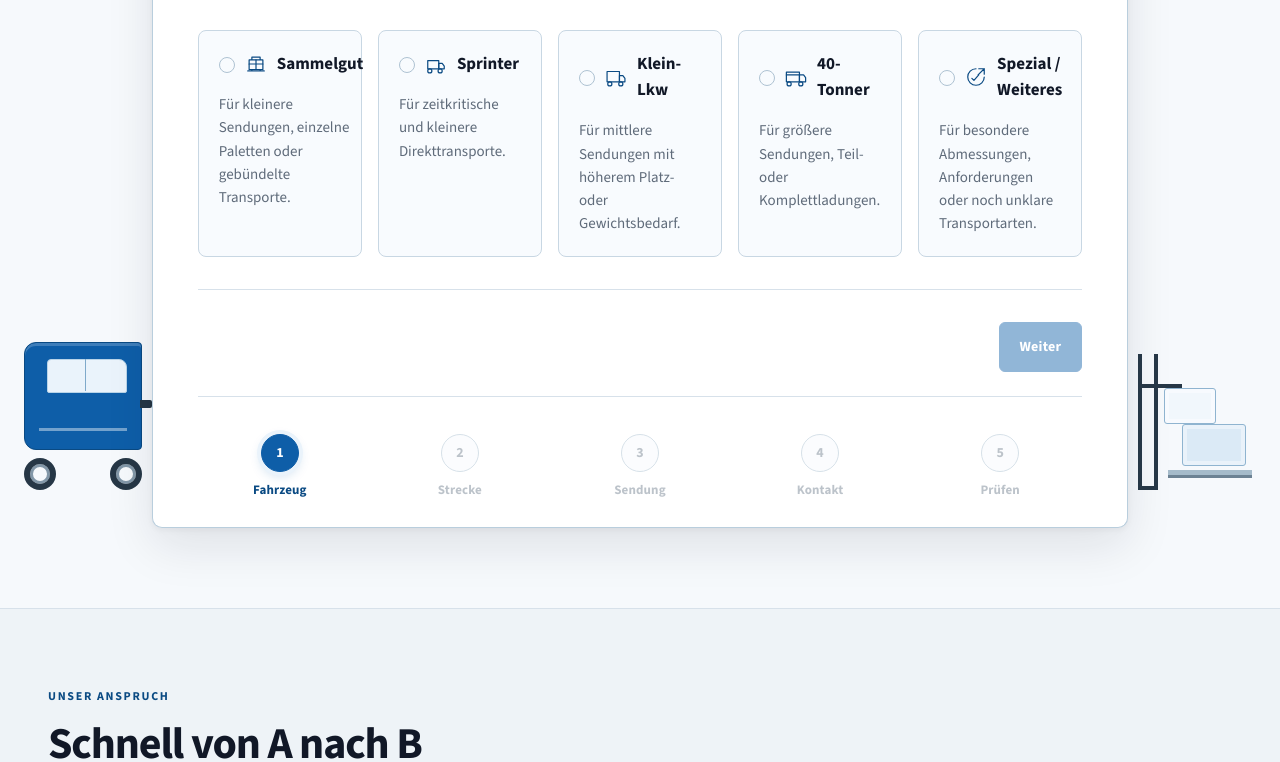
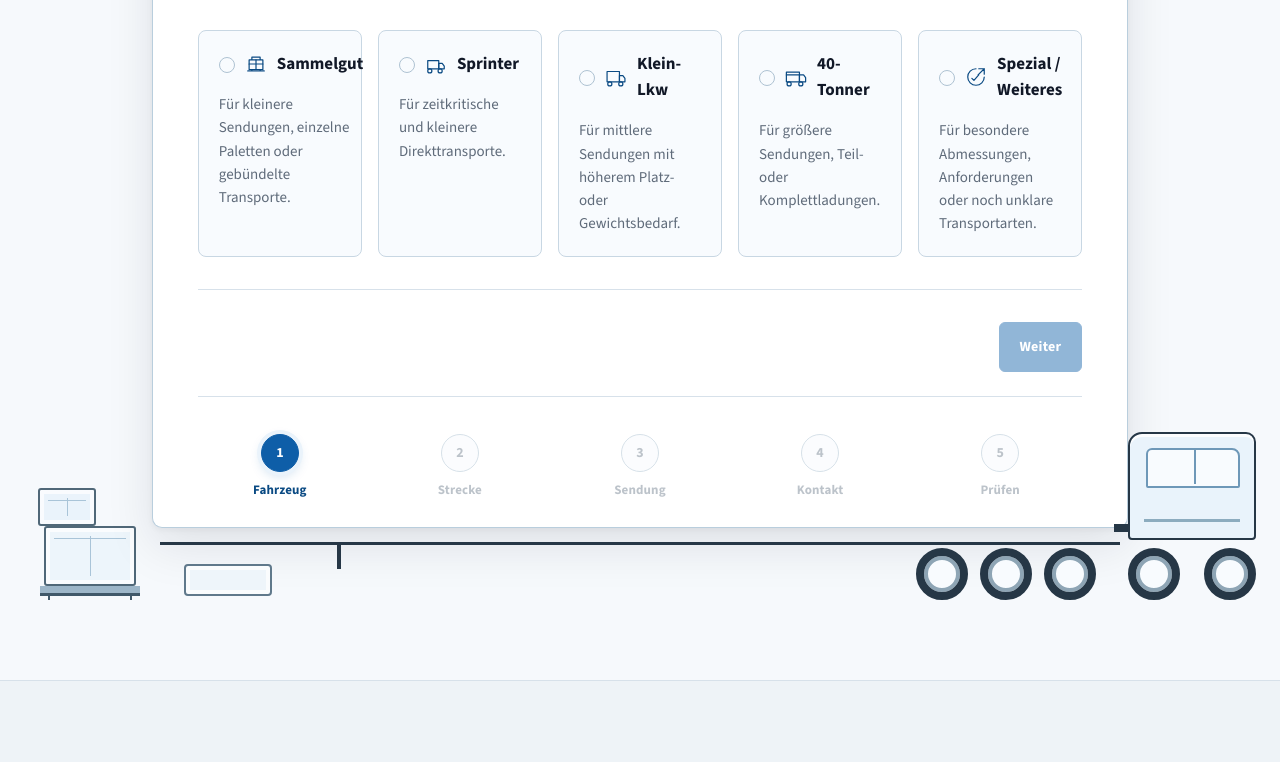
Before and after one commit to CornerDesign-Dominic/BPL-WEB, a Next.js app: page / in a window 1280 px wide. Shown: the part 742-1504 px from the top of the page. Built offline with nearby package versions, Linux system fonts and the light colour scheme.

Commit message:
Redesign transport request form vehicle illustration

```diff
--- a/src/app/globals.css
+++ b/src/app/globals.css
@@ -127,26 +127,32 @@ h3 { margin-bottom: var(--space-2); font-size: 1.25rem; line-height: 1.22; }
 .transport-request-section { padding: clamp(var(--space-5), 5vw, var(--space-8)) 0 var(--space-10); scroll-margin-top: calc(var(--header-height) + var(--space-2)); background: var(--color-surface); }
 .transport-request-section__heading { margin-bottom: var(--space-3); }
 .transport-request-section__heading h2 { max-width: none; margin: 0; color: var(--color-text); font-size: clamp(1.875rem, 3vw, 2.5rem); font-weight: 800; letter-spacing: -0.035em; }
-.transport-request-composition { display: grid; width: min(100% - 3rem, calc(var(--content-width) + 20rem)); margin-inline: auto; grid-template-columns: clamp(7rem, 10vw, 10rem) minmax(0, var(--content-width)) clamp(7rem, 10vw, 10rem); align-items: stretch; }
+.transport-request-composition { display: grid; width: min(100% - 3rem, calc(var(--content-width) + 20rem)); margin-inline: auto; grid-template-columns: clamp(7rem, 10vw, 10rem) minmax(0, var(--content-width)) clamp(7rem, 10vw, 10rem); align-items: end; }
+.transport-request-vehicle { display: grid; min-width: 0; grid-template-rows: auto 4.5rem; align-self: stretch; }
 .transport-request-box { position: relative; min-width: 0; padding: clamp(var(--space-3), 3.5vw, var(--space-6)); padding-bottom: var(--space-3); border: 1px solid #b9cedd; border-top: 0.375rem solid var(--color-primary); border-radius: 0.625rem; background: var(--color-background); box-shadow: 0 1.125rem 3rem var(--color-form-shadow), 0 0.125rem 0.375rem rgb(17 24 39 / 5%); }
 .transport-request-box::before { position: absolute; top: 0; right: var(--space-4); left: var(--space-4); height: 1px; background: rgb(255 255 255 / 80%); content: ""; }
-.transport-request-tractor, .transport-request-loading { min-width: 0; pointer-events: none; }
-.transport-request-tractor { display: flex; align-items: flex-end; justify-content: flex-end; padding: 0 0.625rem 2.375rem 0; }
-.transport-request-tractor__vehicle { position: relative; display: grid; width: min(100%, 9.25rem); grid-template-columns: repeat(2, 2rem); grid-template-rows: 6.75rem 2rem; align-items: end; justify-content: space-between; gap: 0.5rem; }
-.transport-request-tractor__vehicle::after { position: absolute; top: 3.65rem; right: -0.625rem; width: 0.75rem; height: 0.5rem; border-radius: 0 0.125rem 0.125rem 0; background: #263746; content: ""; }
-.transport-request-tractor__cab { position: relative; display: block; height: 6.75rem; grid-column: 1 / -1; border: 1px solid var(--color-primary-dark); border-radius: 0.75rem 0.25rem 0.25rem 0.75rem; background: var(--color-primary); box-shadow: inset 0 0.1875rem 0 rgb(255 255 255 / 20%); }
-.transport-request-tractor__cab::before { position: absolute; top: 1rem; right: 0.875rem; left: 1.375rem; height: 2rem; border: 1px solid #b9d4e8; border-radius: 0.25rem 0.5rem 0.125rem 0.125rem; background: #eaf3fb; content: ""; }
-.transport-request-tractor__cab::after { position: absolute; right: 0.875rem; bottom: 1.125rem; left: 0.875rem; height: 0.1875rem; background: rgb(255 255 255 / 42%); content: ""; }
-.transport-request-tractor__cab span { position: absolute; top: 1rem; left: 52%; width: 1px; height: 2rem; background: #7fa9ca; }
-.transport-request-tractor__wheel { display: block; width: 2rem; height: 2rem; border: 0.375rem solid #263746; border-radius: 50%; background: #f6f9fc; box-shadow: inset 0 0 0 0.1875rem #8297a8; }
-.transport-request-loading { display: flex; align-items: flex-end; padding: 0 0 2.375rem 0.625rem; }
-.transport-request-loading__scene { position: relative; display: grid; width: min(100%, 9rem); height: 9.25rem; grid-template-columns: 1.25rem 1fr; align-items: end; }
-.transport-request-loading__mast { display: block; height: 8.5rem; border-inline: 0.25rem solid #263746; border-bottom: 0.25rem solid #263746; }
-.transport-request-loading__mast::after { display: block; width: 2.5rem; height: 0.25rem; margin-top: 1.875rem; background: #263746; content: ""; }
-.transport-request-loading__package { position: absolute; display: block; border: 1px solid #8fb4d0; border-radius: 0.1875rem; background: #dbeaf6; box-shadow: inset 0 0 0 0.25rem rgb(255 255 255 / 38%); }
-.transport-request-loading__package--one { right: 0.625rem; bottom: 1.5rem; width: 4rem; height: 2.625rem; }
-.transport-request-loading__package--two { right: 2.5rem; bottom: 4.125rem; width: 3.25rem; height: 2.25rem; background: #f1f7fc; }
-.transport-request-loading__pallet { position: absolute; right: 0.25rem; bottom: 0.75rem; width: 5.25rem; height: 0.5rem; border-bottom: 0.1875rem solid #6c8293; background: #a5bbca; }
+.transport-request-cargo, .transport-request-cab, .transport-request-vehicle__underbody { min-width: 0; pointer-events: none; }
+.transport-request-cargo { display: flex; align-items: flex-end; justify-content: flex-end; padding-right: 1rem; }
+.transport-request-cargo__stack { position: relative; width: min(100%, 8.5rem); height: 7rem; }
+.transport-request-cargo__crate { position: absolute; display: block; border: 0.125rem solid #506878; border-radius: 0.1875rem; background: #edf5fb; box-shadow: inset 0 0 0 0.25rem rgb(255 255 255 / 72%); }
+.transport-request-cargo__crate::before, .transport-request-cargo__crate::after { position: absolute; background: #a9c4d8; content: ""; }
+.transport-request-cargo__crate::before { top: 0.625rem; right: 0.5rem; left: 0.5rem; height: 1px; }
+.transport-request-cargo__crate::after { top: 0.5rem; bottom: 0.5rem; left: 50%; width: 1px; }
+.transport-request-cargo__crate--large { right: 0; bottom: 0.875rem; width: 5.75rem; height: 3.75rem; }
+.transport-request-cargo__crate--small { right: 2.5rem; bottom: 4.625rem; width: 3.625rem; height: 2.375rem; background: var(--color-primary-soft); }
+.transport-request-cargo__pallet { position: absolute; right: -0.25rem; bottom: 0.25rem; width: 6.25rem; height: 0.625rem; border-bottom: 0.1875rem solid #405869; background: #9db6c8; }
+.transport-request-cargo__pallet::after { position: absolute; top: 0.625rem; right: 0.5rem; left: 0.5rem; height: 0.25rem; border-inline: 0.125rem solid #405869; content: ""; }
+.transport-request-vehicle__underbody { position: relative; display: flex; min-height: 0; align-items: flex-end; justify-content: flex-end; gap: 0.75rem; padding: 0.625rem 2rem 0; }
+.transport-request-vehicle__underbody::before { position: absolute; top: 0.875rem; right: 0.5rem; left: 0.5rem; height: 0.1875rem; background: #263746; content: ""; }
+.transport-request-vehicle__underbody::after { position: absolute; top: 0.875rem; left: 19%; width: 0.25rem; height: 1.5rem; border-bottom: 0.1875rem solid #263746; background: #263746; content: ""; }
+.transport-request-vehicle__tank { width: 5.5rem; height: 2rem; margin-right: auto; margin-bottom: 0.25rem; border: 0.125rem solid #60798b; border-radius: 0.25rem; background: #eef5fa; box-shadow: inset 0 0 0 0.25rem rgb(255 255 255 / 74%); }
+.transport-request-vehicle__wheel, .transport-request-cab__wheel { display: block; width: 3.25rem; height: 3.25rem; border: 0.5rem solid #263746; border-radius: 50%; background: #f8fbfe; box-shadow: inset 0 0 0 0.25rem #8ea5b5; }
+.transport-request-cab { position: relative; display: grid; width: min(100%, 9.5rem); grid-template-columns: repeat(2, 3.25rem); grid-template-rows: 6.75rem 3.25rem; align-items: end; justify-content: space-between; gap: 0.5rem; align-self: end; justify-self: start; }
+.transport-request-cab::before { position: absolute; bottom: 4.25rem; left: -0.875rem; width: 0.875rem; height: 0.5rem; background: #263746; content: ""; }
+.transport-request-cab__body { position: relative; display: block; height: 6.75rem; grid-column: 1 / -1; border: 0.125rem solid #263746; border-radius: 0.875rem 0.625rem 0.25rem 0.25rem; background: #e9f3fb; box-shadow: inset 0 0.1875rem 0 rgb(255 255 255 / 86%); }
+.transport-request-cab__body::before { position: absolute; top: 0.875rem; right: 0.875rem; left: 1rem; height: 2.25rem; border: 0.125rem solid #6e98b8; border-radius: 0.375rem 0.5rem 0.125rem 0.125rem; background: #f8fbfe; content: ""; }
+.transport-request-cab__body::after { position: absolute; right: 0.875rem; bottom: 1rem; left: 0.875rem; height: 0.1875rem; background: #8cacbf; content: ""; }
+.transport-request-cab__body span { position: absolute; top: 0.875rem; left: 52%; width: 0.125rem; height: 2.25rem; background: #6e98b8; }
 .transport-request-box form { display: grid; min-height: 0; grid-template-rows: auto auto auto; }
 .request-step-content { padding: 0 0 var(--space-4); }
 .request-progress { display: grid; margin: 0; padding: var(--space-4) 0 0; border-top: 1px solid var(--color-border); grid-template-columns: repeat(5, minmax(0, 1fr)); gap: var(--space-2); list-style: none; }
@@ -313,7 +319,8 @@ h3 { margin-bottom: var(--space-2); font-size: 1.25rem; line-height: 1.22; }
   .site-navigation { gap: var(--space-2); }
   .transport-type-grid { grid-template-columns: repeat(3, 1fr); }
   .transport-request-composition { display: block; width: min(100% - 3rem, var(--content-width)); }
-  .transport-request-tractor, .transport-request-loading { display: none; }
+  .transport-request-vehicle { display: block; }
+  .transport-request-cargo, .transport-request-cab, .transport-request-vehicle__underbody { display: none; }
 }
 
 @media (max-width: 52rem) {
--- a/src/components/transport-request/TransportRequestForm.tsx
+++ b/src/components/transport-request/TransportRequestForm.tsx
@@ -126,13 +126,14 @@ export function TransportRequestForm() {
         <h2 id="transport-request-heading">Transportangebot anfragen</h2>
       </div>
       <div className="transport-request-composition">
-        <div className="transport-request-tractor" aria-hidden="true">
-          <div className="transport-request-tractor__vehicle">
-            <span className="transport-request-tractor__cab"><span /></span>
-            <span className="transport-request-tractor__wheel" />
-            <span className="transport-request-tractor__wheel" />
+        <div className="transport-request-cargo" aria-hidden="true">
+          <div className="transport-request-cargo__stack">
+            <span className="transport-request-cargo__crate transport-request-cargo__crate--large" />
+            <span className="transport-request-cargo__crate transport-request-cargo__crate--small" />
+            <span className="transport-request-cargo__pallet" />
           </div>
         </div>
+        <div className="transport-request-vehicle">
           <div className="transport-request-box">
             <form noValidate onSubmit={(event) => { event.preventDefault(); if (step === 5) void submit(); }}>
               <div className="request-step-content">
@@ -149,13 +150,17 @@ export function TransportRequestForm() {
               <TransportRequestProgress currentStep={step} highestReachedStep={highestReachedStep} onStepChange={setStep} />
             </form>
           </div>
-        <div className="transport-request-loading" aria-hidden="true">
-          <div className="transport-request-loading__scene">
-            <span className="transport-request-loading__mast" />
-            <span className="transport-request-loading__package transport-request-loading__package--one" />
-            <span className="transport-request-loading__package transport-request-loading__package--two" />
-            <span className="transport-request-loading__pallet" />
+          <div className="transport-request-vehicle__underbody" aria-hidden="true">
+            <span className="transport-request-vehicle__tank" />
+            <span className="transport-request-vehicle__wheel" />
+            <span className="transport-request-vehicle__wheel" />
+            <span className="transport-request-vehicle__wheel" />
           </div>
+        </div>
+        <div className="transport-request-cab" aria-hidden="true">
+          <span className="transport-request-cab__body"><span /></span>
+          <span className="transport-request-cab__wheel" />
+          <span className="transport-request-cab__wheel" />
         </div>
       </div>
     </section>
```
Lines whose indentation alone changed are shown as unchanged.
